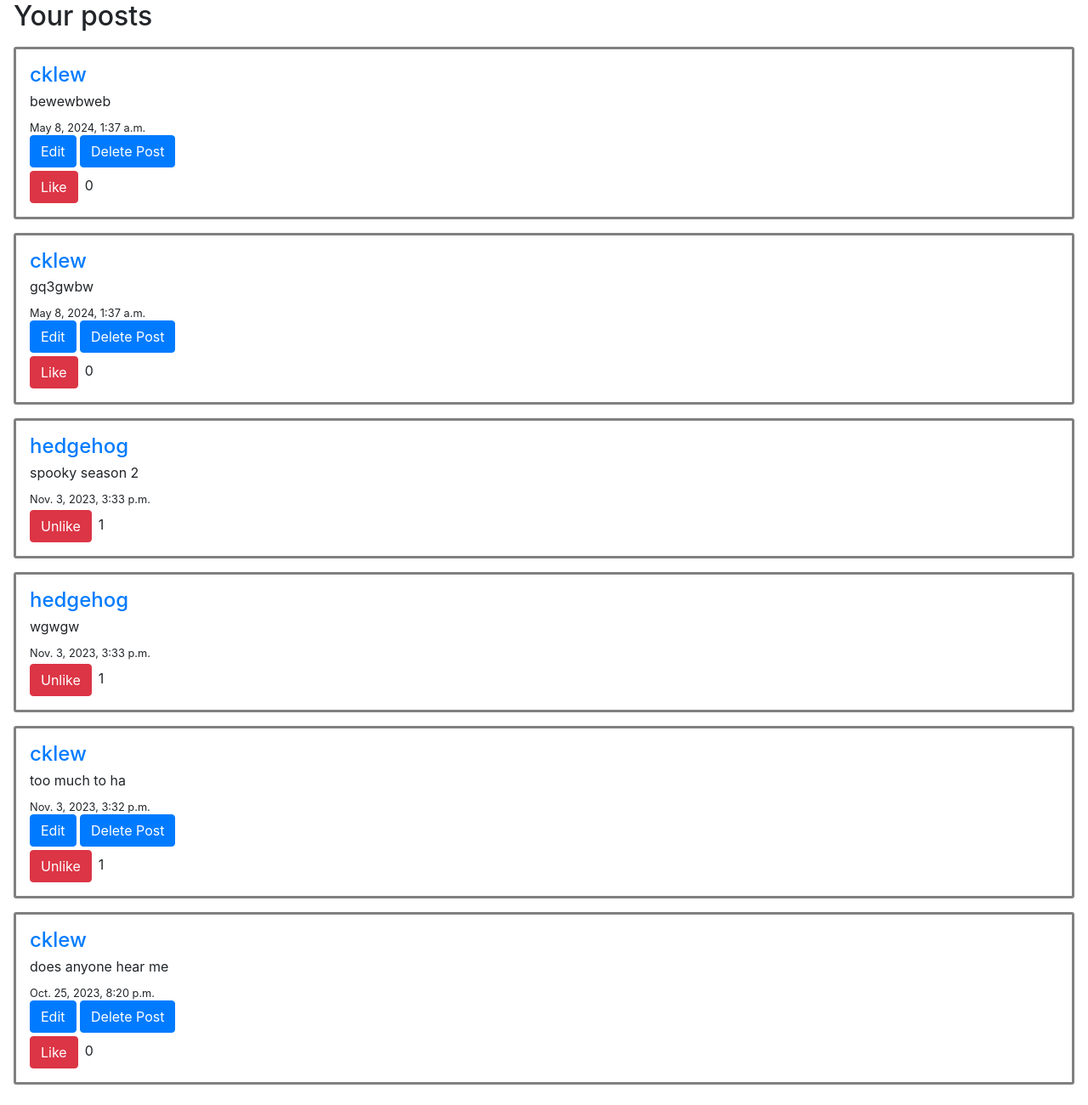
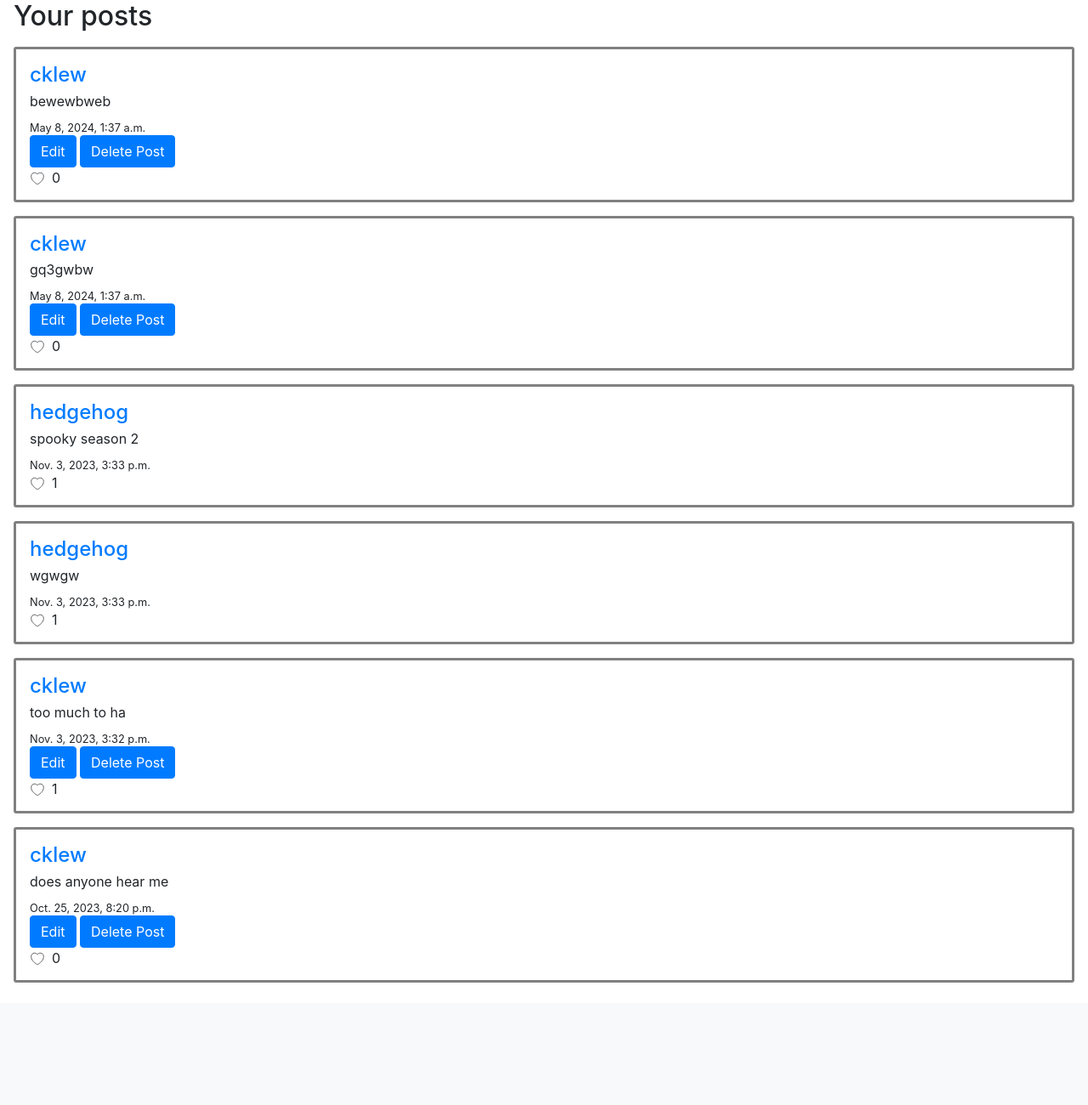
Before and after one commit to carolinekle/network, a Django app: page / in a window 1280 px wide. Shown: the part 328-1628 px from the top of the page at 85% size. After the commit the page ends 1484 px from the top, so only its background shows below. Run offline with Django 3.2, Linux system fonts and the light colour scheme; a user stored in the database is signed in; data comes from the database, SQL or seed files in the repository; both versions use the stored data as it was after the commit; some libraries are stand-ins or nearby versions.

Commit message:
work on heart like

```diff
--- a/network/static/network/network.js
+++ b/network/static/network/network.js
@@ -93,14 +93,14 @@ document.addEventListener('DOMContentLoaded', function() {
     if(likeButtons){
 
     function likeStatus(post_id) {
-        let likeButton = document.querySelector(`.like_${post_id}`);
+        let icon = document.querySelector(`.like_${post_id}`);
         fetch(`/like_status/${post_id}`)
             .then(response => response.json())
             .then(result => {
                 if (result.liked) {
-                    likeButton.innerHTML = 'Unlike'
+                    icon.classList.toggle('active');
                 } else {
-                    likeButton.innerHTML = 'Like'
+                    icon.classList.toggle('active');
                 }
             })
             .catch(error => {
--- a/network/static/network/styles.css
+++ b/network/static/network/styles.css
@@ -13,6 +13,35 @@ div.post{
 .modal-backdrop {
   position: relative !important;
 }
+
+.large-font {
+  font-size: x-large;
+}
+
+.top-20 {
+  position: relative;
+  top: 20vh;
+}
+
+ion-icon.active {
+  animation: like 0.5s 1;
+  fill: red;
+  stroke: none;
+}
+
+ion-icon {
+  fill: transparent;
+  stroke: black;
+  stroke-width: 20;
+  transition: all 0.5s;
+}
+
+@keyframes like {
+  0% { transform: scale(1); }
+  90% { transform: scale(1.2); }
+  100% { transform: scale(1.1); }
+}
+
 
 @keyframes pop {
   0% {
@@ -47,12 +76,3 @@ textarea {
     font-size: 16px;
     resize: none;
   }
-
-  #heart {
-    color: grey;
-    font-size: 50px;
-  }
-
-  #heart.red {
-    color: red;
-  }
--- a/network/templates/network/index.html
+++ b/network/templates/network/index.html
@@ -53,10 +53,18 @@
 
             {% endif %}
             {%if user.is_authenticated %}
-            <div class = "mt-1"> <button type="submit" value={{post.id}} id="like" class="btn btn-danger mr-2 like_{{ post.id }}">Like</button><span value = {{post.likes}} class = "like_count_{{post.id}}">{{ post.likes }} </span></div>
-            {%endif%}
-            <div>
+            <div class = "mt-1 d-flex">
+                <div value={{post.id}} class='d-flex flex-column mr-2 like_{{ post.id }}' id="like">
+                    <ion-icon class = "heart_{{ post.id }}" name="heart" size="small">
+                      <div class='red-bg'></div>
+                    </ion-icon>
+                  </div>
+                  {%endif%}
+                {% comment %} <button type="submit" value={{post.id}} id="like" class="btn btn-danger mr-2 like_{{ post.id }}">Like</button> {% endcomment %}
+                <span value = {{post.likes}} class = "like_count_{{post.id}}">{{ post.likes }} </span>
             </div>
+
+
         </div>
 
      {% endfor %}
--- a/network/templates/network/layout.html
+++ b/network/templates/network/layout.html
@@ -8,6 +8,8 @@
         <script src="https://code.jquery.com/jquery-3.2.1.slim.min.js" integrity="sha384-KJ3o2DKtIkvYIK3UENzmM7KCkRr/rE9/Qpg6aAZGJwFDMVNA/GpGFF93hXpG5KkN" crossorigin="anonymous"></script>
         <script src="https://cdn.jsdelivr.net/npm/popper.js@1.12.9/dist/umd/popper.min.js" integrity="sha384-ApNbgh9B+Y1QKtv3Rn7W3mgPxhU9K/ScQsAP7hUibX39j7fakFPskvXusvfa0b4Q" crossorigin="anonymous"></script>
         <script src="https://cdn.jsdelivr.net/npm/bootstrap@4.0.0/dist/js/bootstrap.min.js" integrity="sha384-JZR6Spejh4U02d8jOt6vLEHfe/JQGiRRSQQxSfFWpi1MquVdAyjUar5+76PVCmYl" crossorigin="anonymous"></script>
+        <script type="module" src="https://unpkg.com/ionicons@7.1.0/dist/ionicons/ionicons.esm.js"></script>
+        <script nomodule src="https://unpkg.com/ionicons@7.1.0/dist/ionicons/ionicons.js"></script>
         <link href="{% static 'network/styles.css' %}" rel="stylesheet">
         <script src="{% static 'network/network.js' %}" defer></script>
     </head>
```
Also changed, not shown: db.sqlite3.
